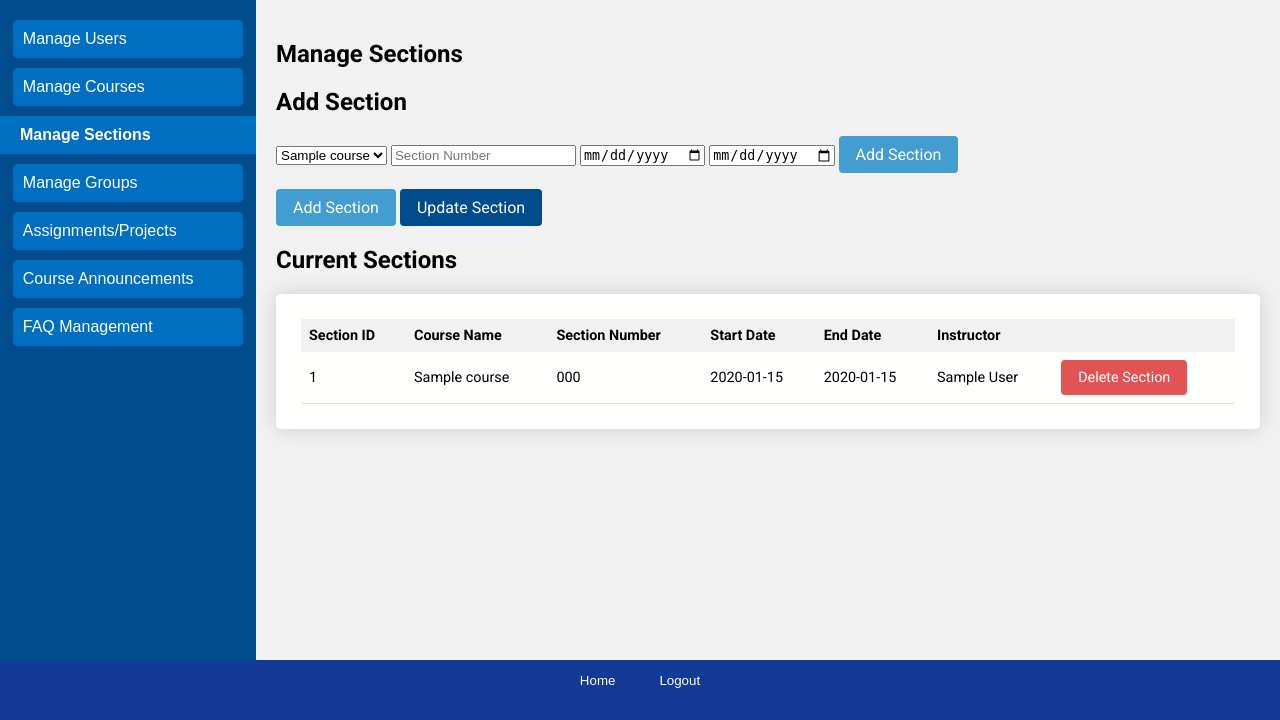
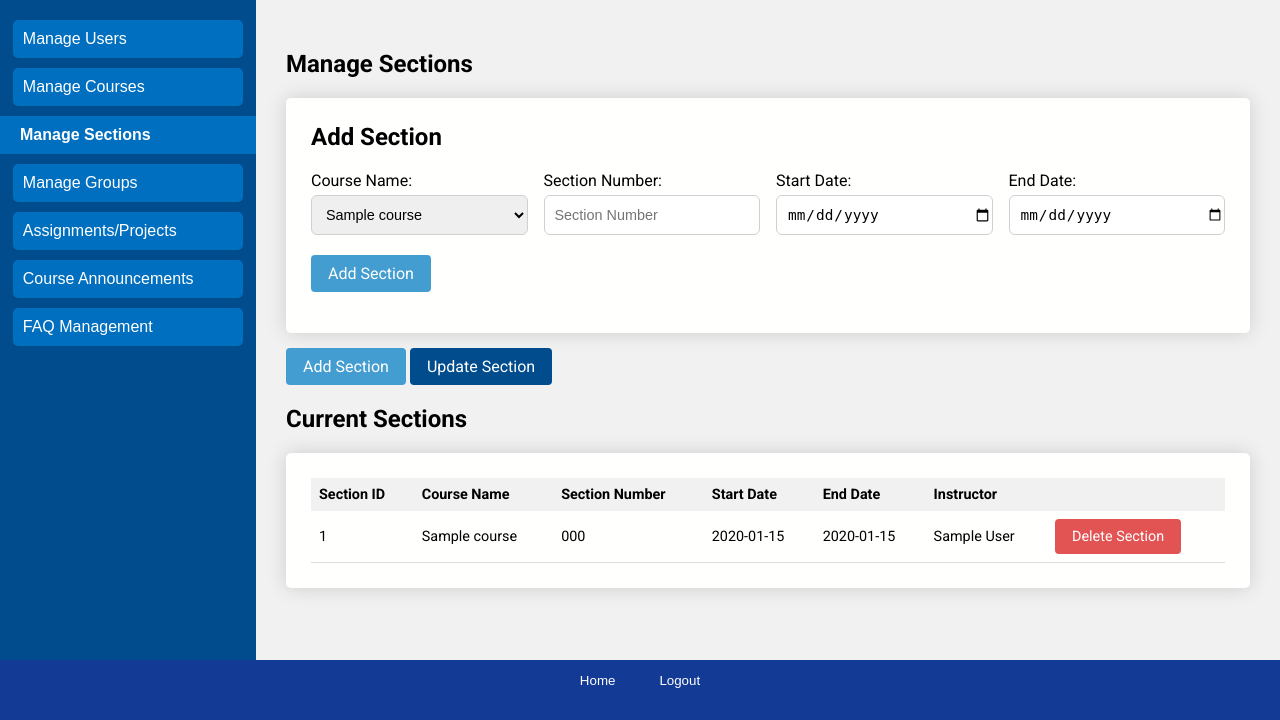
Before and after one commit to RicardoGVilla/COMP-5531---CrsMgr-, a PHP site: page /users/admin/manage_sections.php in a window 1280 px wide. Shown: the part 99-819 px from the top of the page. Run offline with PHP 8.4, Linux system fonts and the light colour scheme; tables that the repository leaves empty hold one stand-in row (values such as "Sample post").

Commit message:
Add styles to form and tables in admin views

```diff
--- a/css/form.css
+++ b/css/form.css
@@ -1,5 +1,34 @@
 .form{
   padding: 20px;
+}
+
+.inline-form {
+  display: flex;
+  flex-direction: column;
+  gap: 20px;
+}
+
+.inline-form input {
+  border: 1px solid #d0d0d0;
+  border-radius: 6px;
+  padding-inline-start: 10px;
+  font-size: 0.9rem;
+}
+
+.label-input input {
+  height: 40px;
+  /* border: 1px solid #d0d0d0;
+  border-radius: 6px;
+  padding-inline-start: 10px;
+  font-size: 0.9rem; */
+}
+
+.inline-form select {
+  height: 40px;
+  border: 1px solid #d0d0d0;
+  border-radius: 6px;
+  padding-inline-start: 10px;
+  font-size: 0.9rem;
 }
 
 .input{
@@ -8,6 +37,19 @@
   display: flex;
   flex-direction: column;
 }
+
+.input-body,
+.label-input-body {
+  display: flex;
+  gap: 1rem;
+  flex-wrap: wrap;
+}
+
+.input-body input,
+.input-body select {
+  flex: 1;
+}
+
 
 .input input,
 .input select {
@@ -26,16 +68,14 @@
   font-weight: 300;
 }
 
-.input input,
-.input textarea {
-  /* flex: 1; */
-}
-
-.input label {
-
-}
-
 .button-container {
   display: flex;
   justify-content: flex-end;
 }
+
+.label-input {
+  display: flex;
+  flex-direction: column;
+  flex: 1;
+  gap: 5px;
+}
--- a/css/home.css
+++ b/css/home.css
@@ -64,7 +64,7 @@ body{
 
 .page .main{
     grid-area: main;
-    padding: 20px;
+    padding: 30px;
     background-color: #f1f1f1;
     overflow-y: auto;
 }
--- a/css/table.css
+++ b/css/table.css
@@ -1,6 +1,3 @@
-.user-table {
-  padding: 25px;
-}
 
 .table-wrapper {
   padding: 25px;
@@ -8,6 +5,11 @@
   box-shadow: 0 0 20px rgba(0, 0, 0, 0.15);
   border-radius: 5px;
   min-width: 600px;
+  margin-block-end: 15px;
+}
+
+.table-wrapper h2 {
+  margin-block-start: 0;
 }
 
 .content-table {
--- a/users/admin/manage_sections.php
+++ b/users/admin/manage_sections.php
@@ -62,10 +62,13 @@ $_currentSections = array_unique(array_map(function ($value) {
             </div>
 
             <!-- Add Section Form -->
-            <div id="add-section" class="section-form">
+            <div id="add-section" class="section-form table-wrapper">
                 <h2>Add Section</h2>
-                <form method="POST" action="edit_sections_endpoint.php">
-                    <select name="course_id" required>
+                <form class="inline-form"  method="POST" action="edit_sections_endpoint.php">
+                    <div class="label-input-body">
+                        <div class="label-input">
+                            <label for="course_id">Course Name:</label>
+                            <select id="" name="course_id" required>
                                 <!--option value="">Select Course</option-->
                                 <!-- Populate with courses from the database -->
                                 <!--option value="1">Introduction to Database Systems</option-->
@@ -77,26 +80,58 @@ $_currentSections = array_unique(array_map(function ($value) {
                                     <option> <?=$row?> </option>
                                 <?php endforeach ?>
                             </select>
-                    <input type="number" name="section_number" placeholder="Section Number" required />
-                    <input type="date" name="start_date" placeholder="Start Date" required />
-                    <input type="date" name="end_date" placeholder="End Date" required />
+                        </div>
+                        <div class="label-input">
+                            <label for="section_number">Section Number:</label>
+                            <input type="number" id="section_number" name="section_number" placeholder="Section Number" required />
+                        </div>
+                        <div class="label-input">
+                            <label for="start_date">Start Date:</label>
+                            <input type="date" id="start_date" name="start_date" placeholder="Start Date" required />
+                        </div>
+                        <div class="label-input">
+                            <label for="end_date">End Date:</label>
+                            <input type="date" id="end_date" name="end_date" placeholder="End Date" required />
+                        </div>
+                    </div>
+                    <div>
                         <button class="button is-primary" type="submit">Add Section</button>
+                    </div>
                 </form>
             </div>
 
             <!-- Update Section Form -->
-            <div id="update-section" class="section-form" style="display: none;">
+            <div id="update-section" class="section-form table-wrapper" style="display: none;">
                 <h2>Update Section</h2>
-                <form method="POST" action="edit_sections_endpoint.php">
+                <form class="inline-form"  method="POST" action="edit_sections_endpoint.php">
+                    <div class="label-input-body">
                         <input type="hidden" name="action" value="update" />
-                    <input type="number" name="section_id" placeholder="Section ID" required />
-                    <select name="new_course_id">
+                        <div class="label-input">
+                            <label for="section_id">Section ID:</label>
+                            <input type="number" id="section_id" name="section_id" placeholder="Section ID" required />
+                        </div>
+                        <div class="label-input">
+                            <label for="new_course_id">Select New Course (optional):</label>
+                            <select id="new_course_id" name="new_course_id">
                                 <option value="">Select New Course (optional)</option>
                             </select>
-                    <input type="number" name="new_section_number" placeholder="New Section Number" />
-                    <input type="date" name="new_start_date" placeholder="New Start Date" />
-                    <input type="date" name="new_end_date" placeholder="New End Date" />
-                    <button type="submit">Update Section</button>
+                        </div>
+                        <div class="label-input">
+                            <label for="new_section_number">New Section Number:</label>
+                            <input type="number" id="new_section_number" name="new_section_number" placeholder="New Section Number" />
+                        </div>
+                        <div class="label-input">
+                            <label for="new_start_date">New Start Date:</label>
+                            <input type="date" id="new_start_date" name="new_start_date" placeholder="New Start Date" />
+                        </div>
+                        <div class="label-input">
+                            <label for="new_end_date">New End Date:</label>
+                            <input type="date" id="new_end_date" name="new_end_date" placeholder="New End Date" />
+                        </div>
+                    </div>
+                    <div>
+                        <button class="button is-secondary" type="submit">Update Section</button>
+                    </div>
                 </form>
             </div>
 
```
Also changed, not shown: users/admin/manage_announcements.php (+10 -4 lines), users/admin/manage_courses.php (+46 -15 lines), users/admin/manage_groups.php (+13 -5 lines), users/admin/manage_user.php (+10 -6 lines). Lines whose indentation alone changed are shown as unchanged.
